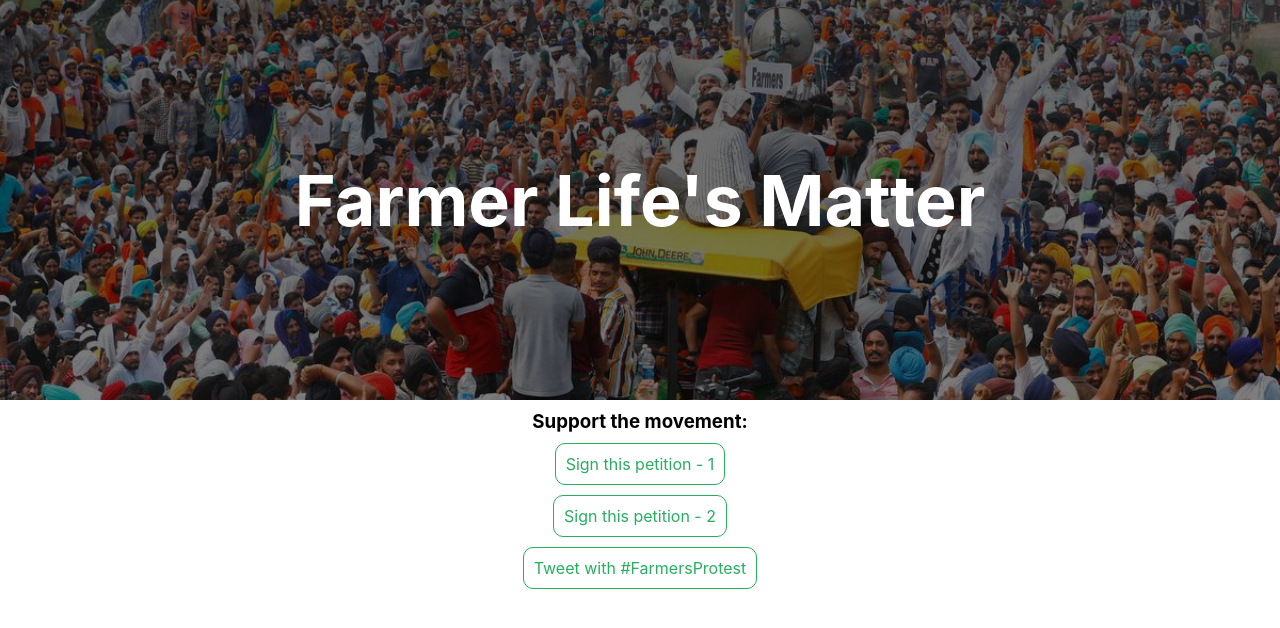
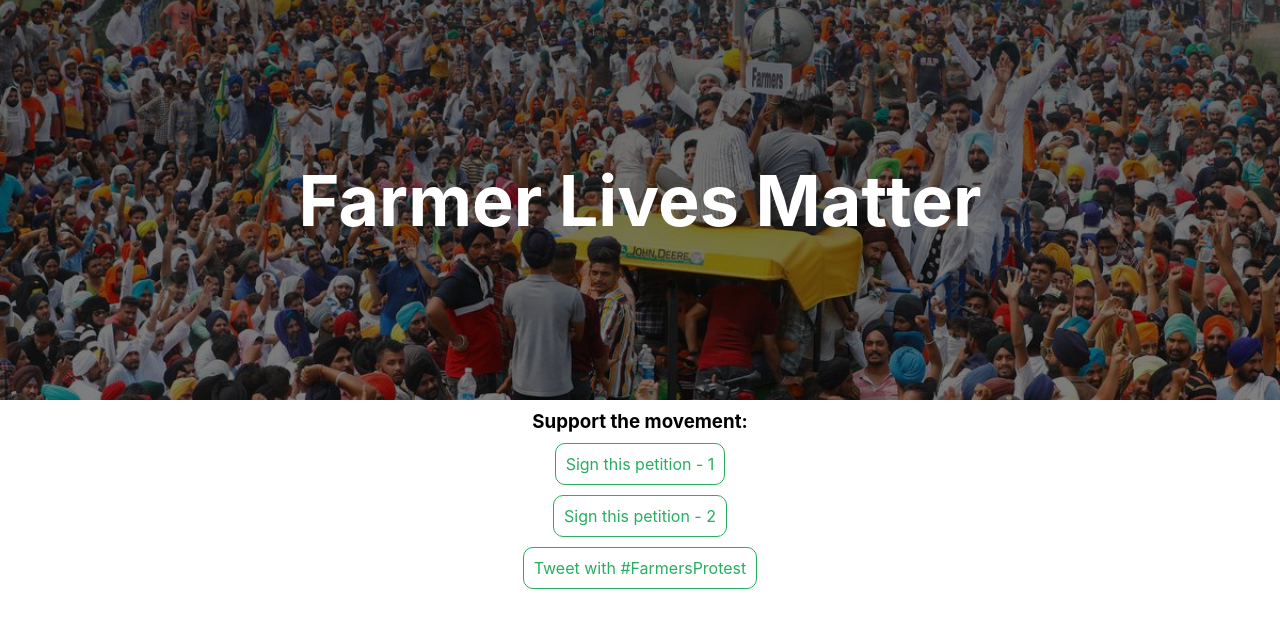
Before and after one commit to syedzubairahmed001/farmerlifesmatter, a Next.js app: page / in a window 1280 px wide. Shown: the top 628 px of the page. Built offline with nearby package versions, Linux system fonts and the light colour scheme.

Commit message:
changes life's to lives

```diff
--- a/components/Header/Header.component.jsx
+++ b/components/Header/Header.component.jsx
@@ -4,7 +4,7 @@ import styles from "./Header.module.css";
 
 const Header = (props) => {
   return <div className={styles.container}>
-      <h1 className={styles.heading}>Farmer Life's Matter</h1>
+      <h1 className={styles.heading}>Farmer Lives Matter</h1>
   </div>;
 };
 
```
